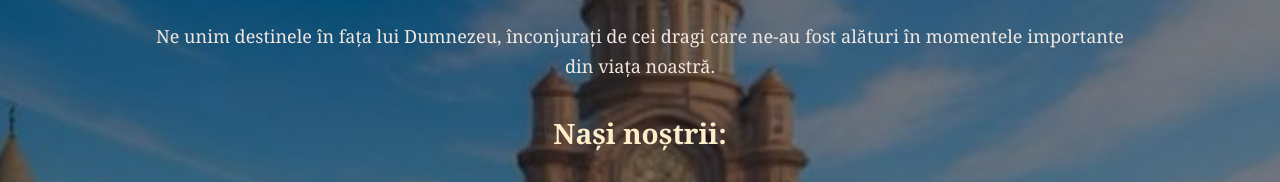
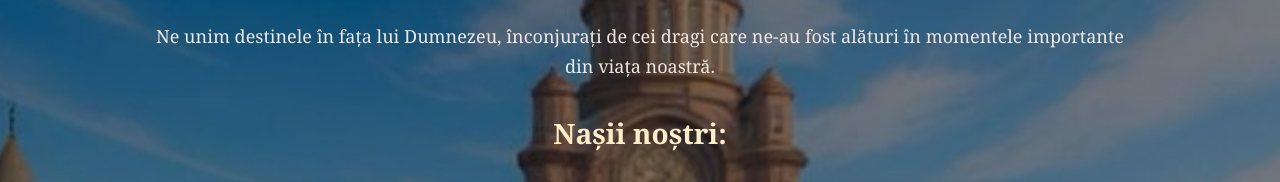
Before and after one commit to bogdansisestean/titel-card, a Next.js app: page / in a window 1280 px wide. Shown: the part 3366-3548 px from the top of the page. Built offline with nearby package versions, Linux system fonts and the light colour scheme.

Commit message:
fixed typo

```diff
--- a/src/app/components/Ceremony/Ceremony.tsx
+++ b/src/app/components/Ceremony/Ceremony.tsx
@@ -147,7 +147,7 @@ export default function Ceremony() {
           ne-au fost alături în momentele importante din viața noastră.
         </Paragraph>
 
-        <NasiTitle>Nași noștrii:</NasiTitle>
+        <NasiTitle>Nașii noștri:</NasiTitle>
         <GuestList>
           <GuestCard>Monika și Șerban Chisacof</GuestCard>
           <GuestCard>Mădălina și Valentin Tulics</GuestCard>
```
